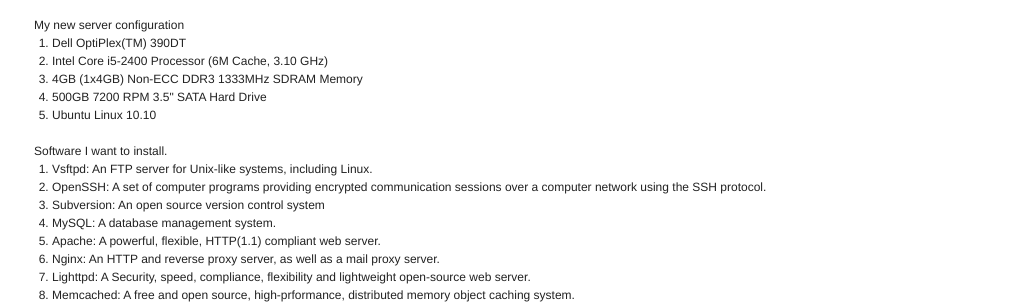
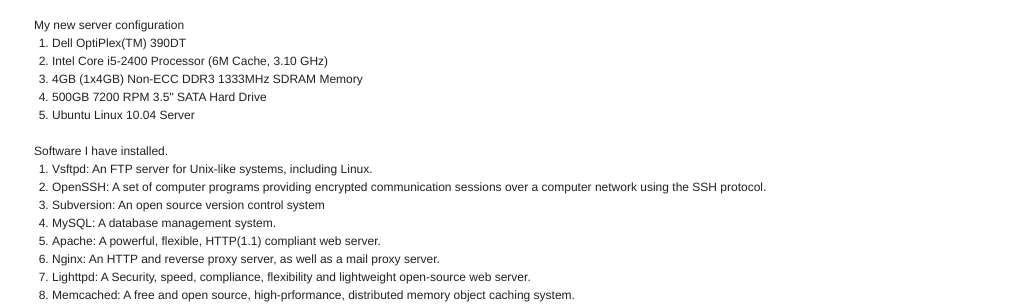
Before and after one commit to bulain/bulain.github.com, a Jekyll site: the page built from index.md, in a window 1280 px wide. Shown: the part 146-450 px from the top of the page, without its empty margins (131-1146 px from the left). Built offline with Jekyll 4.4.1, drawn with Linux system fonts in a browser that asks for light colours.

Commit message:
update server configuration and installed software

```diff
--- a/index.md
+++ b/index.md
@@ -18,10 +18,10 @@
 <li>Intel Core i5-2400 Processor (6M Cache, 3.10 GHz)</li>
 <li>4GB (1x4GB) Non-ECC DDR3 1333MHz SDRAM Memory</li>
 <li>500GB 7200 RPM 3.5" SATA Hard Drive</li>
-<li>Ubuntu Linux 10.10</li>
+<li>Ubuntu Linux 10.04 Server</li>
 </ol>
 
-<div>Software I want to install.</div>
+<div>Software I have installed.</div>
 <ol>
 <li>Vsftpd: An FTP server for Unix-like systems, including Linux.</li>
 <li>OpenSSH: A set of computer programs providing encrypted communication sessions over a computer network using the SSH protocol.</li>
```
